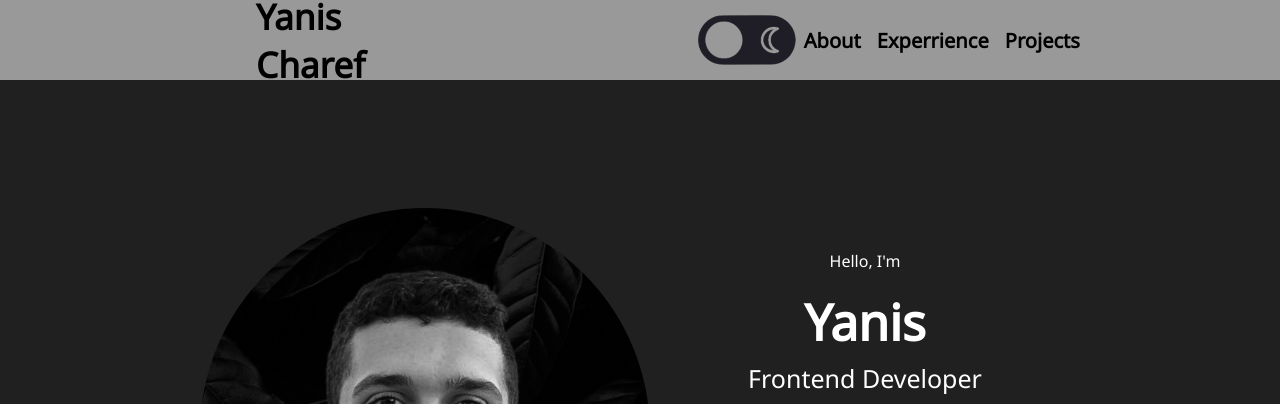
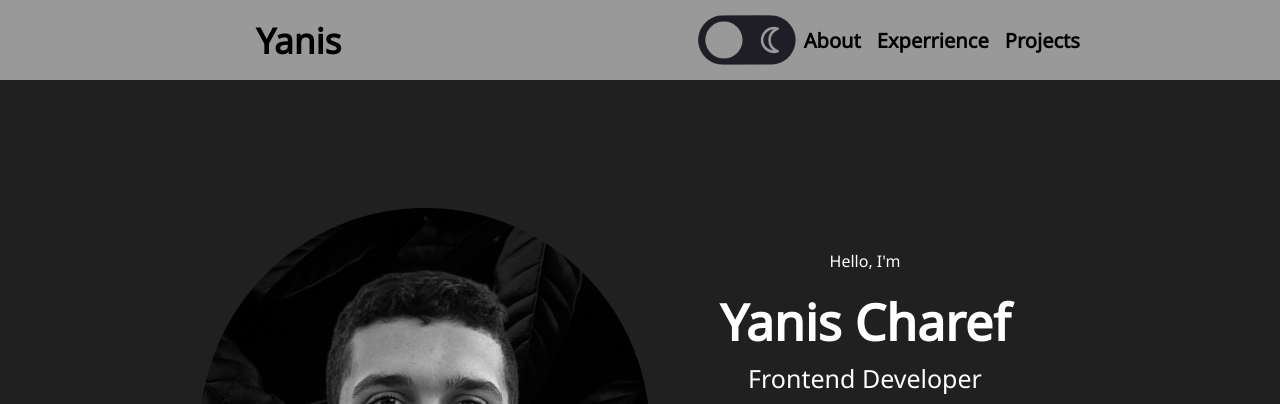
Before and after one commit to yanischaref/yanischaref.github.io, a plain HTML site: page index.html in a window 1280 px wide. Shown: the top 404 px of the page. Drawn offline with Linux system fonts and the light colour scheme.

Commit message:
second time change name

```diff
--- a/index.html
+++ b/index.html
@@ -12,7 +12,7 @@
 </head>
 <body>
     <nav id="nav-bar">
-        <a id="nav-home" href="#"><h3>Yanis Charef</h3></a>
+        <a id="nav-home" href="#"><h3>Yanis</h3></a>
         <img id="nav-appearance-img" onclick="changeTheme()" src="./photos/icons/theme-icon-off.png">
         <div class="nav-info-container">
             <a id="nav-about" href="#about"><h6>About</h6></a>
@@ -24,7 +24,7 @@
         <img id="profile-picture" src="./photos/profile-picture.png">
         <div class="basic-info">
             <p id="home-info-hello">Hello, I'm</p>
-            <h1 id="home-info-name">Yanis</h1>
+            <h1 id="home-info-name">Yanis Charef</h1>
             <h2 id="home-info-job"><small>Frontend Developer</small></h2>
             <div class="home-info-buttons">
                 <a href="#"><button id="home-info-download-btn">Download Cv</button></a>
```
